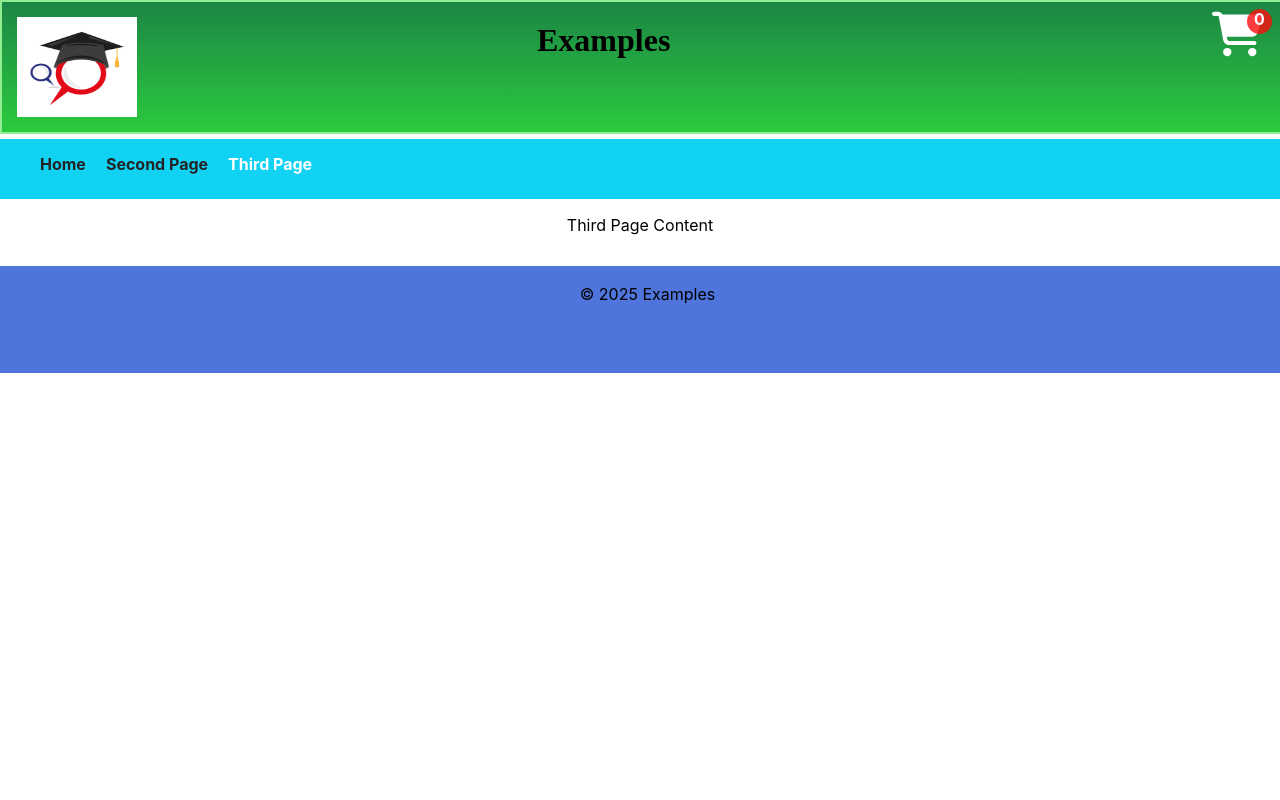
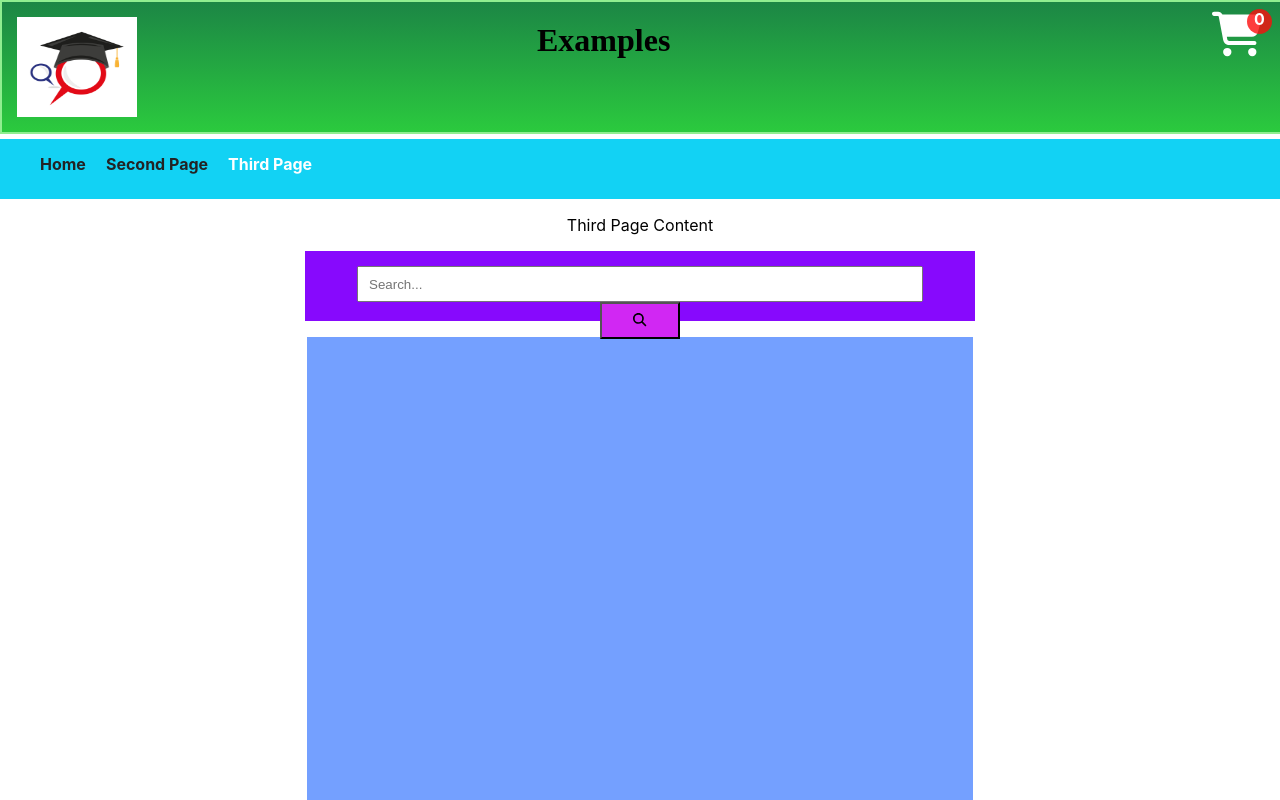
Before and after one commit to mvpetrusenko/react-pet-project, a React (Create React App) app: page /third in a window 1280 px wide. Shown: the top 800 px of the page. Built offline with nearby package versions, Linux system fonts and the light colour scheme.

Commit message:
search block design

```diff
--- a/src/components/ThirdPage/ThirdPage.css
+++ b/src/components/ThirdPage/ThirdPage.css
@@ -0,0 +1,33 @@
+.searchBlock {
+    width: 50%;
+    margin: auto;
+    background-color: rgb(135, 9, 253);
+    padding: 15px;
+    height: 40px;
+}
+
+
+.searchInput {
+    width: 550px;
+    height: 30px;
+    padding-left: 10px;
+}
+
+
+
+
+.buttonSearch {
+    background-color: rgb(209, 39, 243);
+    height: 36.5px;
+    width: 80px;
+}
+
+
+
+
+.searchResult {
+    width: 52%;
+    margin: auto;
+    height: 600px;
+    background-color: rgb(116, 160, 255);
+}
--- a/src/components/ThirdPage/ThirdPage.js
+++ b/src/components/ThirdPage/ThirdPage.js
@@ -1,5 +1,7 @@
 import React from 'react';
 import '../ThirdPage/ThirdPage.css'
+import { FontAwesomeIcon } from '@fortawesome/react-fontawesome';
+import { faMagnifyingGlass } from '@fortawesome/free-solid-svg-icons';
 // import Header from '../Header/Header';
 // import NavBar from '../NavBar/NavBar';
 // import Footer from '../Footer/Footer';
@@ -12,6 +14,21 @@ function ThirdPage() {
         <div className="content">
             <p>Third Page Content</p>
         </div>
+
+
+        <div className='searchBlock'>
+          <input type='text'
+          autoComplete='off'
+          placeholder='Search...'
+          className='searchInput'></input>
+
+          <button className='buttonSearch'><FontAwesomeIcon icon={faMagnifyingGlass} className="magnifyingGlassIcon"/></button>
+        </div>
+
+
+        <div className='searchResult'>
+            <p></p>
+        </div>
         {/* {<Footer />} */}
 
     </div>
```
